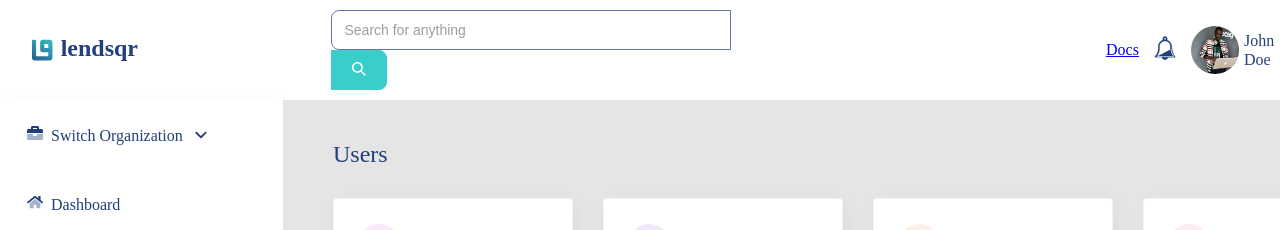
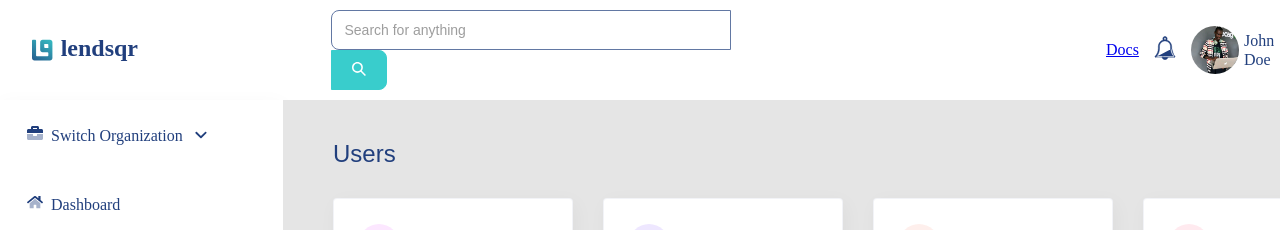
Before and after one commit to Danny4life/lendsqr, a React (Create React App) app: page /dashboard in a window 1280 px wide. Shown: the top 230 px of the page. Built offline with nearby package versions, Linux system fonts and the light colour scheme.

Commit message:
edit file

```diff
--- a/src/pages/dashboard/dashboard.scss
+++ b/src/pages/dashboard/dashboard.scss
@@ -1,3 +1,5 @@
+.dashboard {
+
 .dashboard-container {
     display: flex;
 
@@ -17,7 +19,7 @@
 
 
         .user {
-            font-family: 'Work Sans';
+            font-family: 'Work Sans', sans-serif;
             font-style: normal;
             font-weight: 500;
             font-size: 24px;
@@ -110,3 +112,12 @@
     }
 
 }
+
+
+
+
+
+
+
+
+}
```
